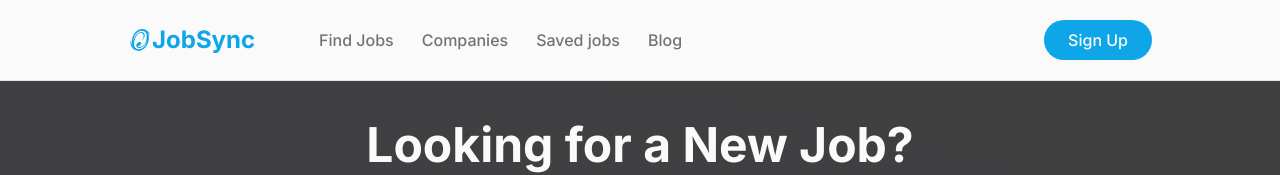
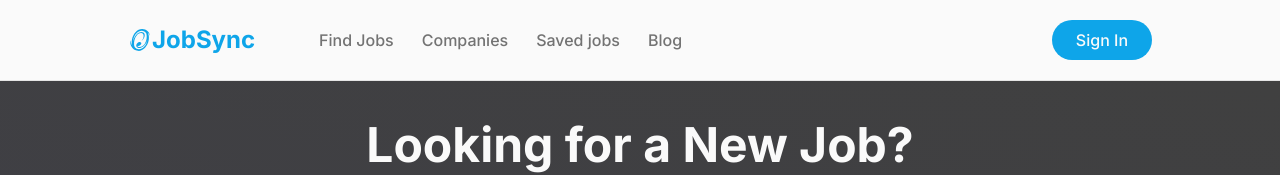
Before and after one commit to arkavidia-academya-WSE-2025/jobseeker-reactjs, a React (Vite) app in the folder fe-arkavidia/: page / in a window 1280 px wide. Shown: the top 175 px of the page. Built offline with nearby package versions, Linux system fonts and the light colour scheme.

Commit message:
Update: "Sign Up" button to "Sign In" in Navbar component

```diff
--- a/fe-arkavidia/src/components/navbar/Navbar.jsx
+++ b/fe-arkavidia/src/components/navbar/Navbar.jsx
@@ -69,7 +69,7 @@ const Navbar = () => {
 
           <div className="flex md:items-center sm:items-start items-start gap-x-5 gap-y-2 flex-wrap md:flex-row sm:flex-col flex-col text-base font-medium text-neutral-50">
             <button className="w-fit px-6 py-2 rounded-full bg-sky-500 hover:bg-sky-600 ease-in-out duration-300">
-              Sign Up
+              Sign In
             </button>
           </div>
         </div>
```
